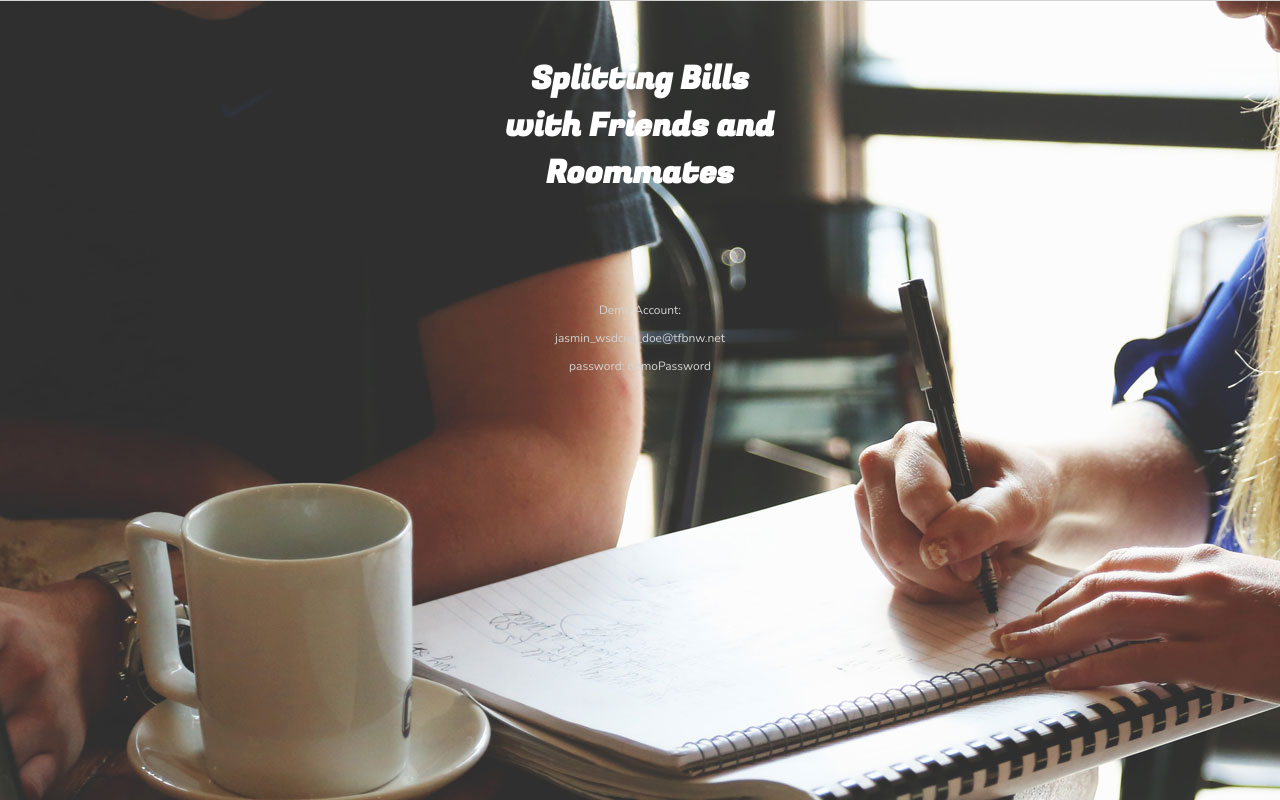
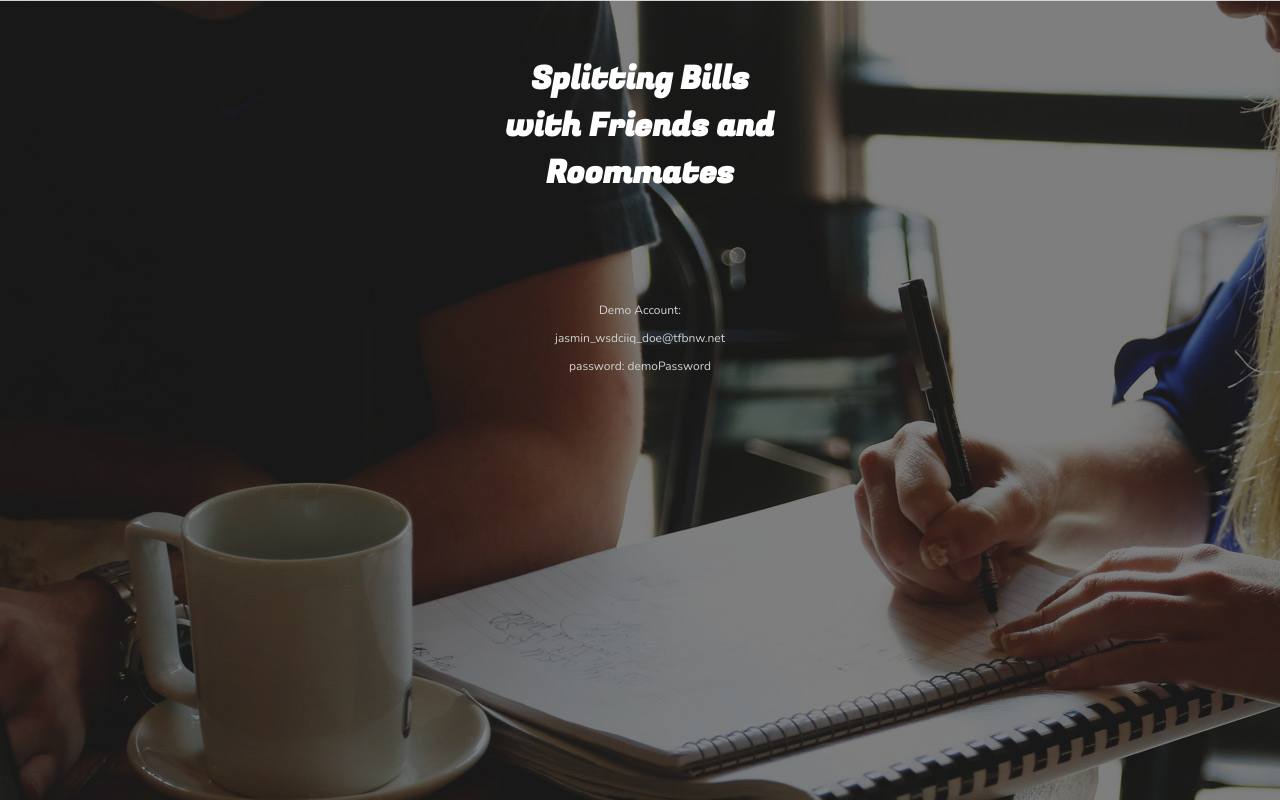
Before and after one commit to debelopumento/billsplit-app, a website: page public/index.html in a window 1280 px wide. Drawn offline with nearby package versions, Linux system fonts and the light colour scheme.

Commit message:
updated landing page

```diff
--- a/public/main.css
+++ b/public/main.css
@@ -8,7 +8,9 @@ html {
 
 body {
 	margin: 0px;
-	background-image: url("./images/landing.jpg")
+	background-image: url("./images/landing.jpg");
+	background-color: rgba(0, 0, 0, 0.5);
+	background-blend-mode: overlay;
 }
 
 header {
```
